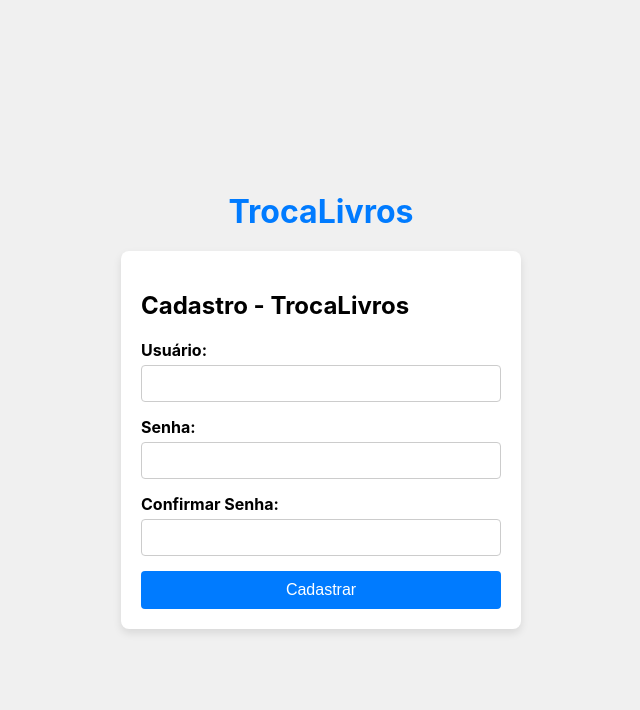
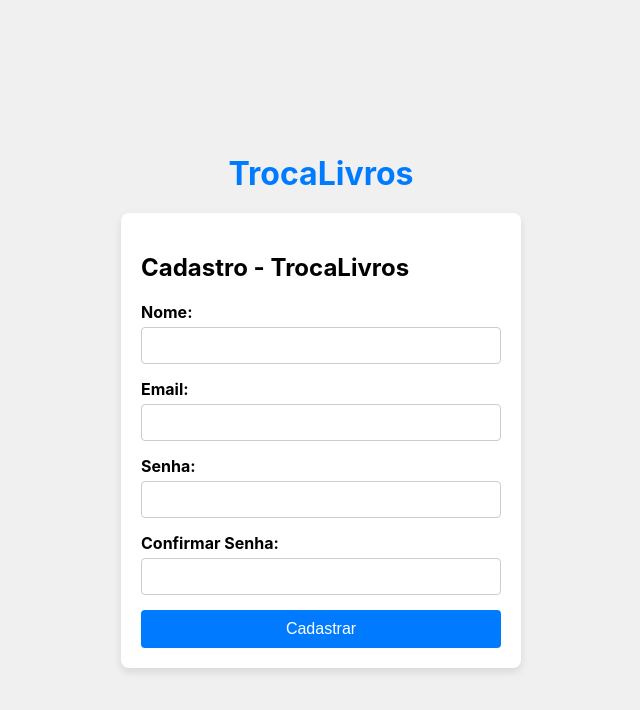
Before and after one commit to mac0350-25/troca-livros-frontend, a React (Create React App) app: page /signup in a window 1280 px wide. Shown: the top 710 px of the page, without its empty margins (319-959 px from the left). Built offline with nearby package versions, Linux system fonts and the light colour scheme.

Commit message:
[fix] campos corrigidos, email ao invés de username

```diff
--- a/src/pages/LoginPage.js
+++ b/src/pages/LoginPage.js
@@ -1,33 +1,34 @@
 import React, { useState } from 'react';
-import { Link } from 'react-router-dom';  // Importar Link para navegação
+import { Link } from 'react-router-dom';
 import styled from 'styled-components';
 
+// --- Componente Principal --- //
 const LoginPage = () => {
-  const [username, setUsername] = useState('');
+  const [email, setEmail] = useState('');
   const [password, setPassword] = useState('');
   const [errorMessage, setErrorMessage] = useState('');
 
   const handleLogin = (e) => {
     e.preventDefault();
-    if (username === 'usuario' && password === 'senha') {
+    if (email === 'teste@email.com' && password === 'senha123') {
       alert('Login bem-sucedido!');
     } else {
-      setErrorMessage('Credenciais inválidas');
+      setErrorMessage('Email ou senha inválidos');
     }
   };
 
   return (
     <LoginContainer>
-      <Header>TrocaLivros</Header> {/* Cabeçalho com nome do app */}
+      <Header>TrocaLivros</Header>
       <LoginForm onSubmit={handleLogin}>
         <h2>Login - TrocaLivros</h2>
         {errorMessage && <ErrorMessage>{errorMessage}</ErrorMessage>}
-        <Label htmlFor="username">Usuário:</Label>
+        <Label htmlFor="email">Email:</Label>
         <Input
-          type="text"
-          id="username"
-          value={username}
-          onChange={(e) => setUsername(e.target.value)}
+          type="email"
+          id="email"
+          value={email}
+          onChange={(e) => setEmail(e.target.value)}
           required
         />
         <Label htmlFor="password">Senha:</Label>
@@ -47,11 +48,12 @@ const LoginPage = () => {
   );
 };
 
+// --- Estilos (no final do arquivo) --- //
 const LoginContainer = styled.div`
   display: flex;
   justify-content: center;
   align-items: center;
-  flex-direction: column; /* Organizar o cabeçalho e o formulário em coluna */
+  flex-direction: column;
   height: 100vh;
   background-color: #f0f0f0;
 `;
--- a/src/pages/SignupPage.js
+++ b/src/pages/SignupPage.js
@@ -1,8 +1,10 @@
 import React, { useState } from 'react';
 import styled from 'styled-components';
 
+// --- Componente Principal --- //
 const SignupPage = () => {
-  const [username, setUsername] = useState('');
+  const [name, setName] = useState('');
+  const [email, setEmail] = useState('');
   const [password, setPassword] = useState('');
   const [confirmPassword, setConfirmPassword] = useState('');
   const [errorMessage, setErrorMessage] = useState('');
@@ -12,7 +14,7 @@ const SignupPage = () => {
     if (password !== confirmPassword) {
       setErrorMessage('As senhas não coincidem!');
     } else {
-      alert('Cadastro realizado com sucesso!');
+      alert(`Cadastro realizado para ${name} (${email})!`);
     }
   };
 
@@ -22,12 +24,20 @@ const SignupPage = () => {
       <SignupForm onSubmit={handleSignup}>
         <h2>Cadastro - TrocaLivros</h2>
         {errorMessage && <ErrorMessage>{errorMessage}</ErrorMessage>}
-        <Label htmlFor="username">Usuário:</Label>
+        <Label htmlFor="name">Nome:</Label>
         <Input
           type="text"
-          id="username"
-          value={username}
-          onChange={(e) => setUsername(e.target.value)}
+          id="name"
+          value={name}
+          onChange={(e) => setName(e.target.value)}
+          required
+        />
+        <Label htmlFor="email">Email:</Label>
+        <Input
+          type="email"
+          id="email"
+          value={email}
+          onChange={(e) => setEmail(e.target.value)}
           required
         />
         <Label htmlFor="password">Senha:</Label>
@@ -52,6 +62,7 @@ const SignupPage = () => {
   );
 };
 
+// --- Estilos (no final do arquivo) --- //
 const SignupContainer = styled.div`
   display: flex;
   justify-content: center;
```
Also changed, not shown: 1 other file (tests, documents, lock files or other folders).
